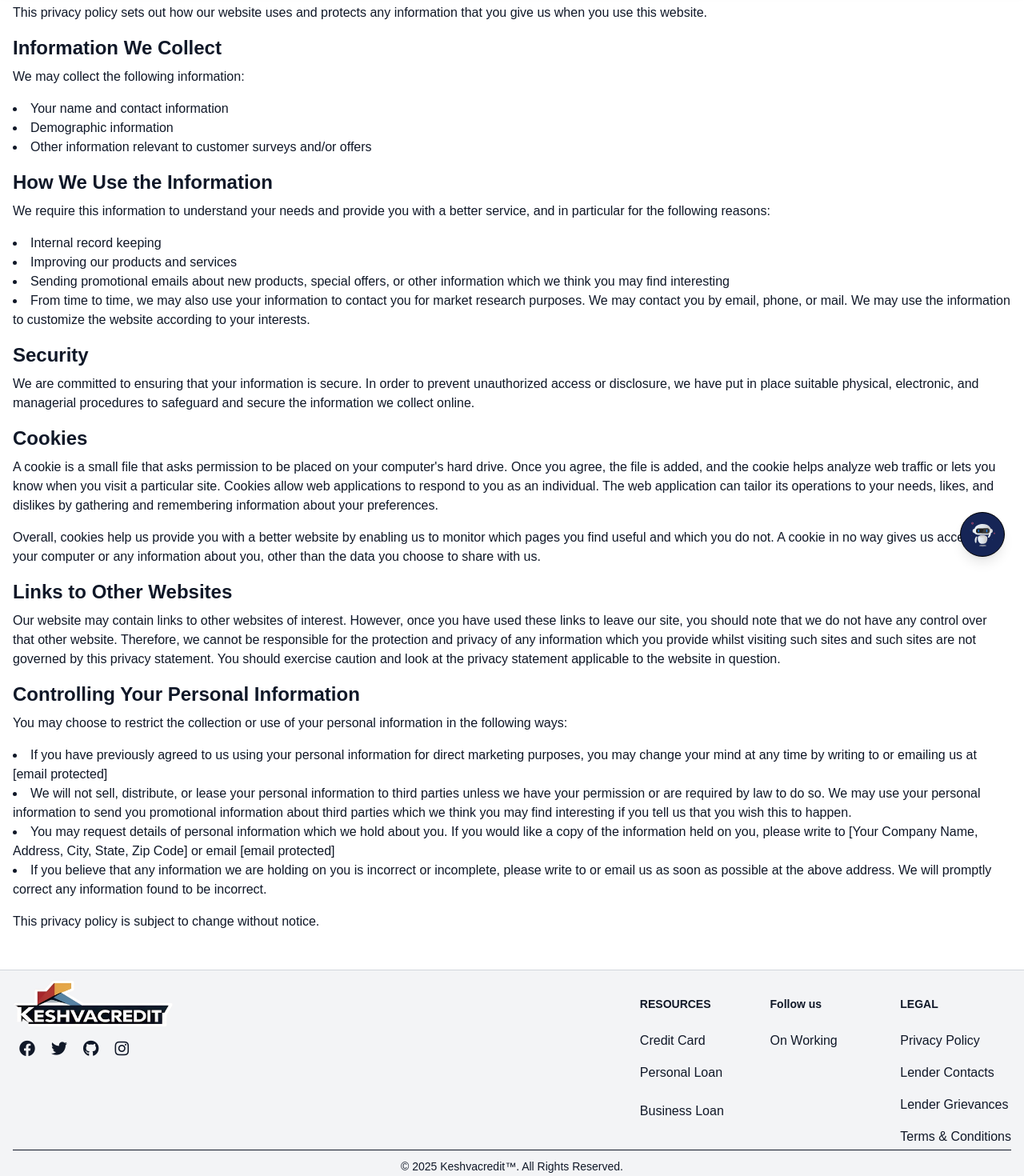
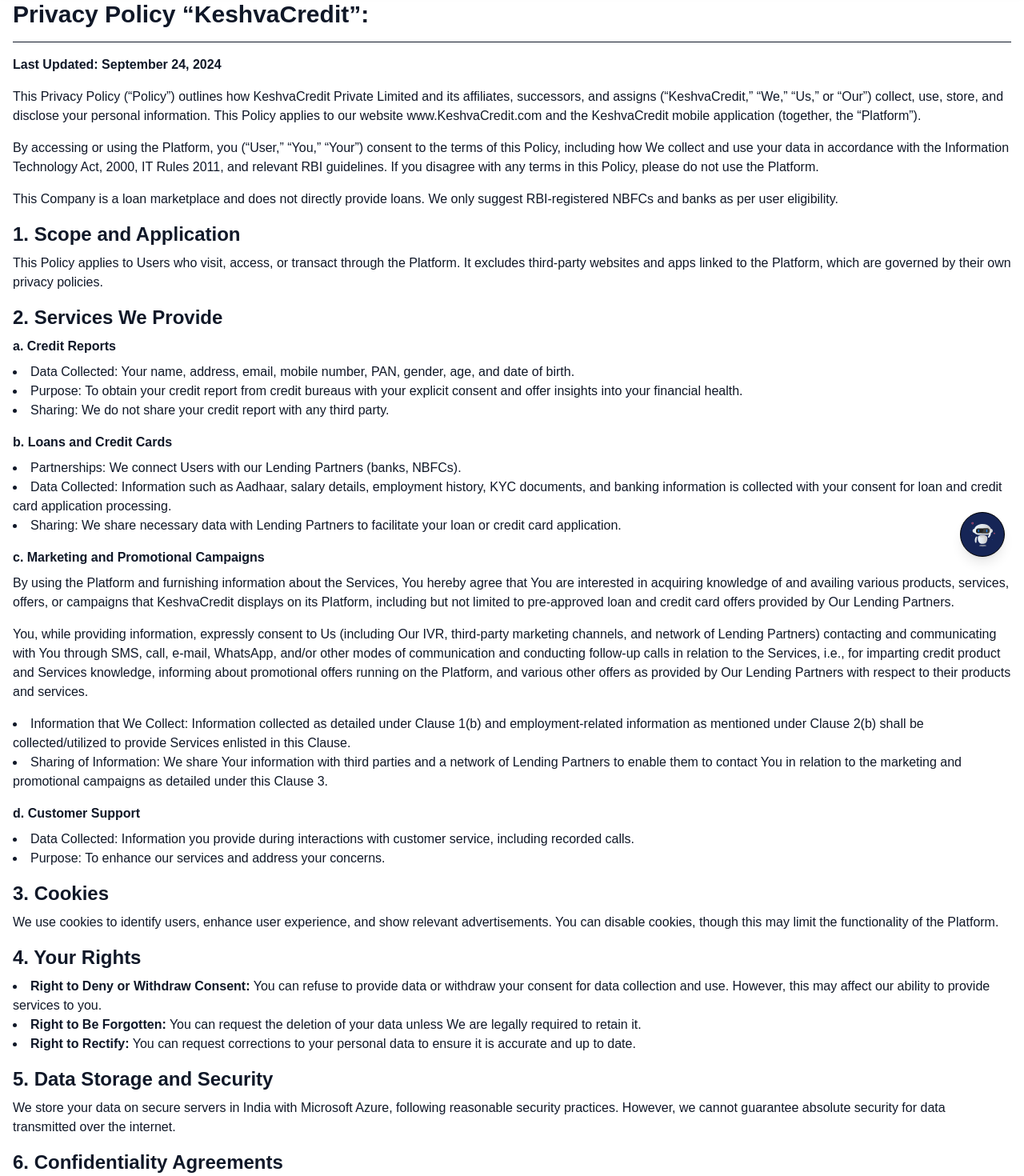
Before and after one commit to situ5901/keshvacredit, a Next.js app: page /Privacy in a window 1280 px wide. Shown: the part 80-1550 px from the top of the page at 80% size. Built offline with nearby package versions, Linux system fonts and the light colour scheme.

Commit message:
new updates

```diff
--- a/src/app/Footer/Footer.tsx
+++ b/src/app/Footer/Footer.tsx
@@ -44,10 +44,11 @@ function Footer() {
                 <i className="fab fa-twitter"></i>
                 <span className="sr-only">Twitter</span>
               </a>
-              <a href="#" className="hover:opacity-80 text-xl">
-                <i className="fab fa-github"></i>
-                <span className="sr-only">Github</span>
+              <a href="https://whatsapp.com/channel/0029Vb5j8WU65yD5kbrEth19 " className="hover:opacity-80 text-xl">
+                <i className="fab fa-whatsapp"></i>
+                <span className="sr-only">WhatsApp</span>
               </a>
+
               <a href="#" className="hover:opacity-80 text-xl">
                 <i className="fab fa-instagram"></i>
                 <span className="sr-only">Instagram</span>
@@ -88,17 +89,19 @@ function Footer() {
             </div>
 
             {/* Follow Us Section */}
-            <div>
-              <h2 className="mb-6 text-sm font-semibold">Follow us</h2>
-              <ul className="font-medium">
-                <li className="mb-4">
-                  <Link href="#" className="hover:underline">
-                    On Working
+            <div className="text-center">
+              <h2 className="mb-6 text-sm font-semibold">FOLLOW US</h2>
+              <ul className="font-medium flex flex-col items-center gap-4">
+                <li>
+                  <Link
+                    href="https://whatsapp.com/channel/0029Vb5j8WU65yD5kbrEth19"
+                    className="hover:opacity-80 text-3xl text-green-500"
+                  >
+                    <i className="fab fa-whatsapp"></i>
                   </Link>
                 </li>
               </ul>
             </div>
-
             {/* Legal Section */}
             <div>
               <h2 className="mb-6 text-sm font-semibold uppercase">Legal</h2>
--- a/src/app/Privacy/page.tsx
+++ b/src/app/Privacy/page.tsx
@@ -2,135 +2,108 @@ import React from "react";
 
 function page() {
   return (
-    <div>
-      <div className="   ">
-        <div className="container mx-auto px-4 py-8">
-          <h1 className="text-3xl font-bold mb-4">Privacy Policy</h1>
+    <div className="container mx-auto px-4 py-8 mt-12">
+      <h1 className="text-3xl font-bold mb-4">Privacy Policy &ldquo;KeshvaCredit&rdquo;:</h1>
 
-          <p className="mb-4">
-            This privacy policy sets out how our website uses and protects any
-            information that you give us when you use this website.
-          </p>
+      <hr className="mb-4" />
 
-          <h2 className="text-2xl font-bold mb-2">Information We Collect</h2>
+      <p className="mb-4 font-semibold">Last Updated: September 24, 2024</p>
 
-          <p className="mb-4">We may collect the following information:</p>
+      <p className="mb-4">
+        This Privacy Policy (&ldquo;Policy&rdquo;)
+        outlines how KeshvaCredit Private Limited and its affiliates, successors, and assigns (“KeshvaCredit,” “We,” “Us,” or “Our”) collect, use, store, and disclose your personal information. This Policy applies to our website www.KeshvaCredit.com and the KeshvaCredit mobile application (together, the “Platform”).
+      </p>
 
-          <ul className="list-disc list-inside mb-4">
-            <li>Your name and contact information</li>
-            <li>Demographic information</li>
-            <li>
-              Other information relevant to customer surveys and/or offers
-            </li>
-          </ul>
+      <p className="mb-4">
+        By accessing or using the Platform, you (&ldquo;User,&rdquo; &ldquo;You,&rdquo; &ldquo;Your&rdquo;)
+        consent to the terms of this Policy, including how We collect and use your data in accordance with the Information Technology Act, 2000, IT Rules 2011, and relevant RBI guidelines. If you disagree with any terms in this Policy, please do not use the Platform.
+      </p>
 
-          <h2 className="text-2xl font-bold mb-2">
-            How We Use the Information
-          </h2>
+      <p className="mb-4">
+        This Company is a loan marketplace and does not directly provide loans. We only suggest RBI-registered NBFCs and banks as per user eligibility.
+      </p>
 
-          <p className="mb-4">
-            We require this information to understand your needs and provide you
-            with a better service, and in particular for the following reasons:
-          </p>
+      <h2 className="text-2xl font-bold mb-2">1. Scope and Application</h2>
+      <p className="mb-4">
+        This Policy applies to Users who visit, access, or transact through the Platform. It excludes third-party websites and apps linked to the Platform, which are governed by their own privacy policies.
+      </p>
 
-          <ul className="list-disc list-inside mb-4">
-            <li>Internal record keeping</li>
-            <li>Improving our products and services</li>
-            <li>
-              Sending promotional emails about new products, special offers, or
-              other information which we think you may find interesting
-            </li>
-            <li>
-              From time to time, we may also use your information to contact you
-              for market research purposes. We may contact you by email, phone,
-              or mail. We may use the information to customize the website
-              according to your interests.
-            </li>
-          </ul>
+      <h2 className="text-2xl font-bold mb-2">2. Services We Provide</h2>
+      <p className="mb-2 font-semibold">a. Credit Reports</p>
+      <ul className="list-disc list-inside mb-4">
+        <li>Data Collected: Your name, address, email, mobile number, PAN, gender, age, and date of birth.</li>
+        <li>Purpose: To obtain your credit report from credit bureaus with your explicit consent and offer insights into your financial health.</li>
+        <li>Sharing: We do not share your credit report with any third party.</li>
+      </ul>
 
-          <h2 className="text-2xl font-bold mb-2">Security</h2>
+      <p className="mb-2 font-semibold">b. Loans and Credit Cards</p>
+      <ul className="list-disc list-inside mb-4">
+        <li>Partnerships: We connect Users with our Lending Partners (banks, NBFCs).</li>
+        <li>Data Collected: Information such as Aadhaar, salary details, employment history, KYC documents, and banking information is collected with your consent for loan and credit card application processing.</li>
+        <li>Sharing: We share necessary data with Lending Partners to facilitate your loan or credit card application.</li>
+      </ul>
 
-          <p className="mb-4">
-            We are committed to ensuring that your information is secure. In
-            order to prevent unauthorized access or disclosure, we have put in
-            place suitable physical, electronic, and managerial procedures to
-            safeguard and secure the information we collect online.
-          </p>
+      <p className="mb-2 font-semibold">c. Marketing and Promotional Campaigns</p>
+      <p className="mb-4">
+        By using the Platform and furnishing information about the Services, You hereby agree that You are interested in acquiring knowledge of and availing various products, services, offers, or campaigns that KeshvaCredit displays on its Platform, including but not limited to pre-approved loan and credit card offers provided by Our Lending Partners.
+      </p>
+      <p className="mb-4">
+        You, while providing information, expressly consent to Us (including Our IVR, third-party marketing channels, and network of Lending Partners) contacting and communicating with You through SMS, call, e-mail, WhatsApp, and/or other modes of communication and conducting follow-up calls in relation to the Services, i.e., for imparting credit product and Services knowledge, informing about promotional offers running on the Platform, and various other offers as provided by Our Lending Partners with respect to their products and services.
+      </p>
+      <ul className="list-disc list-inside mb-4">
+        <li>Information that We Collect: Information collected as detailed under Clause 1(b) and employment-related information as mentioned under Clause 2(b) shall be collected/utilized to provide Services enlisted in this Clause.</li>
+        <li>Sharing of Information: We share Your information with third parties and a network of Lending Partners to enable them to contact You in relation to the marketing and promotional campaigns as detailed under this Clause 3.</li>
+      </ul>
 
-          <h2 className="text-2xl font-bold mb-2">Cookies</h2>
+      <p className="mb-2 font-semibold">d. Customer Support</p>
+      <ul className="list-disc list-inside mb-4">
+        <li>Data Collected: Information you provide during interactions with customer service, including recorded calls.</li>
+        <li>Purpose: To enhance our services and address your concerns.</li>
+      </ul>
 
-          <p className="mb-4">
-            A cookie is a small file that asks permission to be placed on your
-            computer&apos;s hard drive. Once you agree, the file is added, and the
-            cookie helps analyze web traffic or lets you know when you visit a
-            particular site. Cookies allow web applications to respond to you as
-            an individual. The web application can tailor its operations to your
-            needs, likes, and dislikes by gathering and remembering information
-            about your preferences.
-          </p>
+      <h2 className="text-2xl font-bold mb-2">3. Cookies</h2>
+      <p className="mb-4">
+        We use cookies to identify users, enhance user experience, and show relevant advertisements. You can disable cookies, though this may limit the functionality of the Platform.
+      </p>
 
-          <p className="mb-4">
-            Overall, cookies help us provide you with a better website by
-            enabling us to monitor which pages you find useful and which you do
-            not. A cookie in no way gives us access to your computer or any
-            information about you, other than the data you choose to share with
-            us.
-          </p>
+      <h2 className="text-2xl font-bold mb-2">4. Your Rights</h2>
+      <ul className="list-disc list-inside mb-4">
+        <li><strong>Right to Deny or Withdraw Consent:</strong> You can refuse to provide data or withdraw your consent for data collection and use. However, this may affect our ability to provide services to you.</li>
+        <li><strong>Right to Be Forgotten:</strong> You can request the deletion of your data unless We are legally required to retain it.</li>
+        <li><strong>Right to Rectify:</strong> You can request corrections to your personal data to ensure it is accurate and up to date.</li>
+      </ul>
 
-          <h2 className="text-2xl font-bold mb-2">Links to Other Websites</h2>
+      <h2 className="text-2xl font-bold mb-2">5. Data Storage and Security</h2>
+      <p className="mb-4">
+        We store your data on secure servers in India with Microsoft Azure, following reasonable security practices. However, we cannot guarantee absolute security for data transmitted over the internet.
+      </p>
 
-          <p className="mb-4">
-            Our website may contain links to other websites of interest.
-            However, once you have used these links to leave our site, you
-            should note that we do not have any control over that other website.
-            Therefore, we cannot be responsible for the protection and privacy
-            of any information which you provide whilst visiting such sites and
-            such sites are not governed by this privacy statement. You should
-            exercise caution and look at the privacy statement applicable to the
-            website in question.
-          </p>
+      <h2 className="text-2xl font-bold mb-2">6. Confidentiality Agreements</h2>
+      <p className="mb-4">
+        We ensure that third parties with whom We share your data are bound by confidentiality agreements that restrict further disclosure.
+      </p>
 
-          <h2 className="text-2xl font-bold mb-2">
-            Controlling Your Personal Information
-          </h2>
+      <h2 className="text-2xl font-bold mb-2">7. Grievance Redressal</h2>
+      <p className="mb-4">
+        For any issues regarding your data, contact our Grievance Redressal Officer:
+      </p>
+      <ul className="list-inside mb-4">
+        <li><strong>Name:</strong> Vishal Grewal</li>
+        <li><strong>Email:</strong> info@keshvacredit.com</li>
+        <li><strong>Phone:</strong> 8607205215</li>
+        <li><strong>Address:</strong> KeshvaCredit Pvt. Ltd, 8237, SHASTRI NAGAR, AMBEDEKAR COLONY, FATEHABAD, FATEHABAD (FATEHABAD), FATEHABAD-125050, HARYANA</li>
+      </ul>
+      <p className="mb-4">We will respond to your requests within 48 hours.</p>
 
-          <p className="mb-4">
-            You may choose to restrict the collection or use of your personal
-            information in the following ways:
-          </p>
+      <h2 className="text-2xl font-bold mb-2">8. Phishing Protection</h2>
+      <p className="mb-4">
+        We will never ask for your payment details, usernames, or passwords via email. Any communication that does so may be an attempt at phishing.
+      </p>
 
-          <ul className="list-disc list-inside mb-4">
-            <li>
-              If you have previously agreed to us using your personal
-              information for direct marketing purposes, you may change your
-              mind at any time by writing to or emailing us at [email protected]
-            </li>
-            <li>
-              We will not sell, distribute, or lease your personal information
-              to third parties unless we have your permission or are required by
-              law to do so. We may use your personal information to send you
-              promotional information about third parties which we think you may
-              find interesting if you tell us that you wish this to happen.
-            </li>
-            <li>
-              You may request details of personal information which we hold
-              about you. If you would like a copy of the information held on
-              you, please write to [Your Company Name, Address, City, State, Zip
-              Code] or email [email protected]
-            </li>
-            <li>
-              If you believe that any information we are holding on you is
-              incorrect or incomplete, please write to or email us as soon as
-              possible at the above address. We will promptly correct any
-              information found to be incorrect.
-            </li>
-          </ul>
-
-          <p className="mb-4">
-            This privacy policy is subject to change without notice.
-          </p>
-        </div>
-      </div>
+      <h2 className="text-2xl font-bold mb-2">9. Legal and Governing Law</h2>
+      <p className="mb-4">
+        This Policy is governed by the laws of India, and any disputes will be subject to the jurisdiction outlined in our Terms & Conditions.
+      </p>
     </div>
   );
 }
--- a/src/app/grivience/page.tsx
+++ b/src/app/grivience/page.tsx
@@ -56,9 +56,6 @@ function Page() {
                   className="object-contain"
                 />
               </div>
-
-
-
               {/* <h2 className="text-xl font-semibold tracking-wide">
                 {lender.name}
               </h2> */}
--- a/src/app/page.tsx
+++ b/src/app/page.tsx
@@ -451,7 +451,7 @@ function Page() {
                 className="rounded-full shadow-lg object-cover"
               />
             </div>
-            <h3 className="text-2xl font-medium ">35000+</h3>
+            <h3 className="text-2xl font-medium ">60000+</h3>
             <p className="text-gray-500">Happy Customers</p>
           </div>
           <div className="flex flex-col items-center">
@@ -463,8 +463,8 @@ function Page() {
                 className="rounded-full shadow-lg object-cover"
               />
             </div>
-            <h3 className="text-2xl font-medium ">2,500+</h3>
-            <p className="text-gray-500">Relationship Managers</p>
+            <h3 className="text-2xl font-medium ">50+</h3>
+            <p className="text-gray-500">Relationship</p>
           </div>
           <div className="flex flex-col items-center">
             <div className="w-20 h-20 relative">
@@ -476,7 +476,7 @@ function Page() {
               />
             </div>
             <h3 className="text-2xl font-medium ">30+</h3>
-            <p className="text-gray-500">Banks & NBFCs</p>
+            <p className="text-gray-500"> NBFCs</p>
           </div>
           <div className="flex flex-col items-center">
             <div className="w-20 h-20 relative">
@@ -487,8 +487,10 @@ function Page() {
                 className="rounded-full shadow-lg object-cover"
               />
             </div>
-            <h3 className="text-2xl font-medium ">65000+</h3>
-            <p className="text-gray-500">Business Conducted</p>
+            <h3 className="text-2xl font-medium">✔</h3>
+<p className="text-gray-500">Fast disbursement</p>
+
+
           </div>
 
         </div>
```
Also changed, not shown: src/app/terms/page.tsx (+22 -18 lines).
